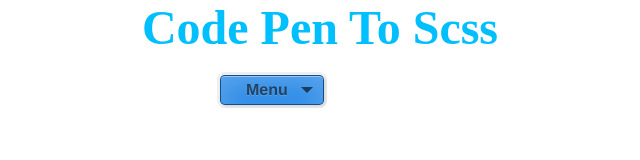
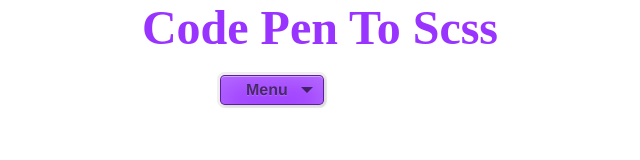
Before and after one commit to katiemcpeak/code-pen-to-scss, a plain HTML site: page index.html in a window 1280 px wide. Shown: the top 160 px of the page, without its empty margins (320-960 px from the left). Drawn offline with Linux system fonts and the light colour scheme.

Commit message:
feat(css): change colour
change colour

```diff
--- a/css/style.css
+++ b/css/style.css
@@ -1,7 +1,6 @@
-
 h1 {
     text-align: center;
-    color: #00bfff;
+    color: #9933ff;
     font-size: 3em;
 }
 
@@ -20,7 +19,7 @@ h1 {
 
 .dropdown-menu label {
 
-	background:#1e83e5;
+	background:#9933ff;
 	color:#fff;
 	color:rgba(0,0,0,0.6);
 	border:1px solid #fff;
@@ -123,7 +122,7 @@ h1 {
 }
 
 .dropdown-menu a:hover {
-	background:#0088CC;
+	background:#cc99ff;
 	color:#fff;
 }
 
```
